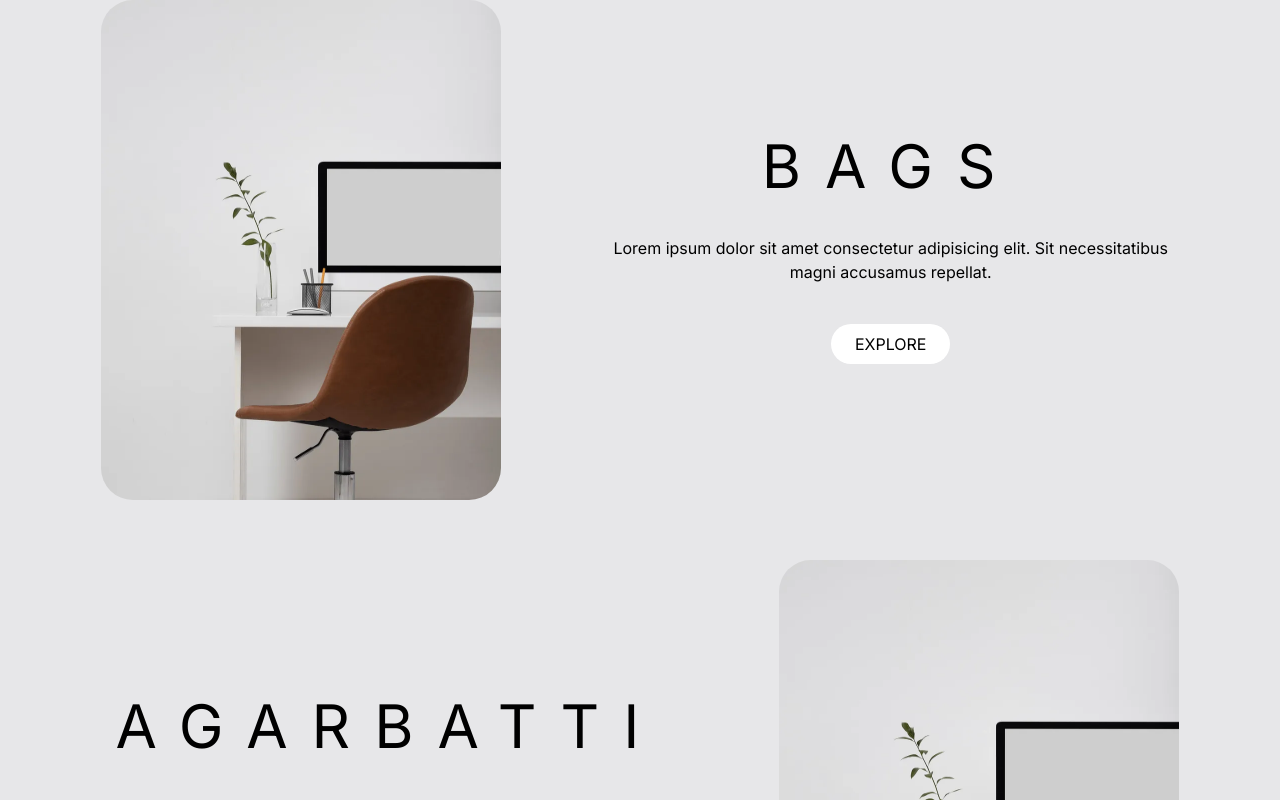
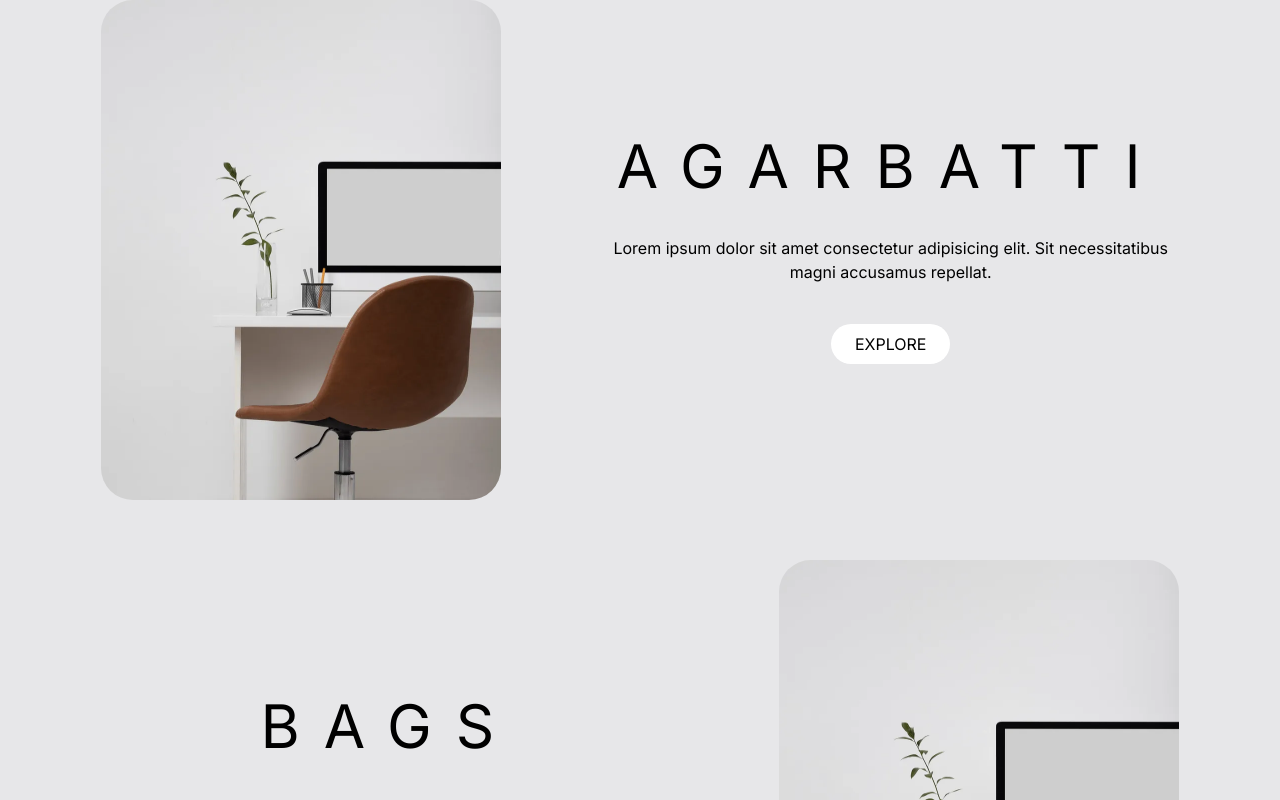
Before and after one commit to DhamaleSiddhesh/geffron, a React (Vite) app in the folder frontend/: page / in a window 1280 px wide. Shown: the part 1460-2260 px from the top of the page. Built offline with nearby package versions, Linux system fonts and the light colour scheme; a web font is replaced by a local one.

Commit message:
agarbatti first , category in form -done

```diff
--- a/frontend/src/components/common/InquirySection .jsx
+++ b/frontend/src/components/common/InquirySection .jsx
@@ -46,6 +46,18 @@ const InquirySection = () => {
               placeholder="City"
               className="border rounded-lg px-4 py-3 outline-none focus:ring-2 focus:ring-green-400"
             />
+
+            <select
+              className="border rounded-lg px-4 py-3 outline-none focus:ring-2 focus:ring-green-400"
+              defaultValue=""
+              required
+            >
+              <option value="" disabled>
+                Select Category
+              </option>
+              <option value="Agarbatti">Agarbatti</option>
+              <option value="Bags">Bags</option>
+            </select>
           </div>
 
           {/* MESSAGE (FULL WIDTH) */}
--- a/frontend/src/components/home/Categories.jsx
+++ b/frontend/src/components/home/Categories.jsx
@@ -7,14 +7,14 @@ const Categories = () => {
   const categoriesData = [
     {
       id: 1,
-      title: "Bags",
+      title: "Agarbatti",
       description:
         "Lorem ipsum dolor sit amet consectetur adipisicing elit. Sit necessitatibus magni accusamus repellat.",
       image: CategoryImage,
     },
     {
       id: 2,
-      title: "Agarbatti",
+      title: "Bags",
       description:
         "Lorem ipsum dolor sit amet consectetur adipisicing elit. Sit necessitatibus magni accusamus repellat.",
       image: CategoryImage,
@@ -48,7 +48,7 @@ const Categories = () => {
 
             <p className="py-10">{category.description}</p>
 
-            <OutlinedButton title="Explore" link={"/products"}/>
+            <OutlinedButton title="Explore" link={"/products"} />
           </div>
         </div>
       ))}
--- a/frontend/src/components/home/SliderHero.jsx
+++ b/frontend/src/components/home/SliderHero.jsx
@@ -18,13 +18,13 @@ import OutlinedButton from "../common/OutlinedButton";
 
 const slides = [
   {
-    title: "Bag Products",
+    title: "Agarbatti Products",
     description:
       "This is a glassmorphism card with some content and a button below. Looks modern and clean!",
     image: hero,
   },
   {
-    title: "Agarbatti Products",
+    title: "Bag Products",
     description:
       "This is a glassmorphism card with some content and a button below. Looks modern and clean!",
     image: hero,
--- a/frontend/src/components/home/TopProducts.jsx
+++ b/frontend/src/components/home/TopProducts.jsx
@@ -87,9 +87,10 @@ const products = [
   },
 ];
 
-const TopProducts = ({title='Our Top Products'}) => {
-  const [activeTab, setActiveTab] = useState("Bags");
-    const categories = [...new Set(products.map((p) => p.category))];
+
+const TopProducts = ({ title = "Our Top Products" }) => {
+  const [activeTab, setActiveTab] = useState("Agarbatti");
+const categories = ["Agarbatti", "Bags"];
 
   const filteredProducts = products.filter(
     (product) => product.category === activeTab,
--- a/frontend/src/components/products/AllProducts.jsx
+++ b/frontend/src/components/products/AllProducts.jsx
@@ -74,7 +74,7 @@ const products = [
 const AllProducts = () => {
   const [activeTab, setActiveTab] = useState("ALL");
 
-  const categories = ["ALL", ...new Set(products.map((p) => p.category))];
+  const categories = ["ALL","Agarbatti","Bags"];
 
   const filteredProducts =
     activeTab === "ALL"
```
